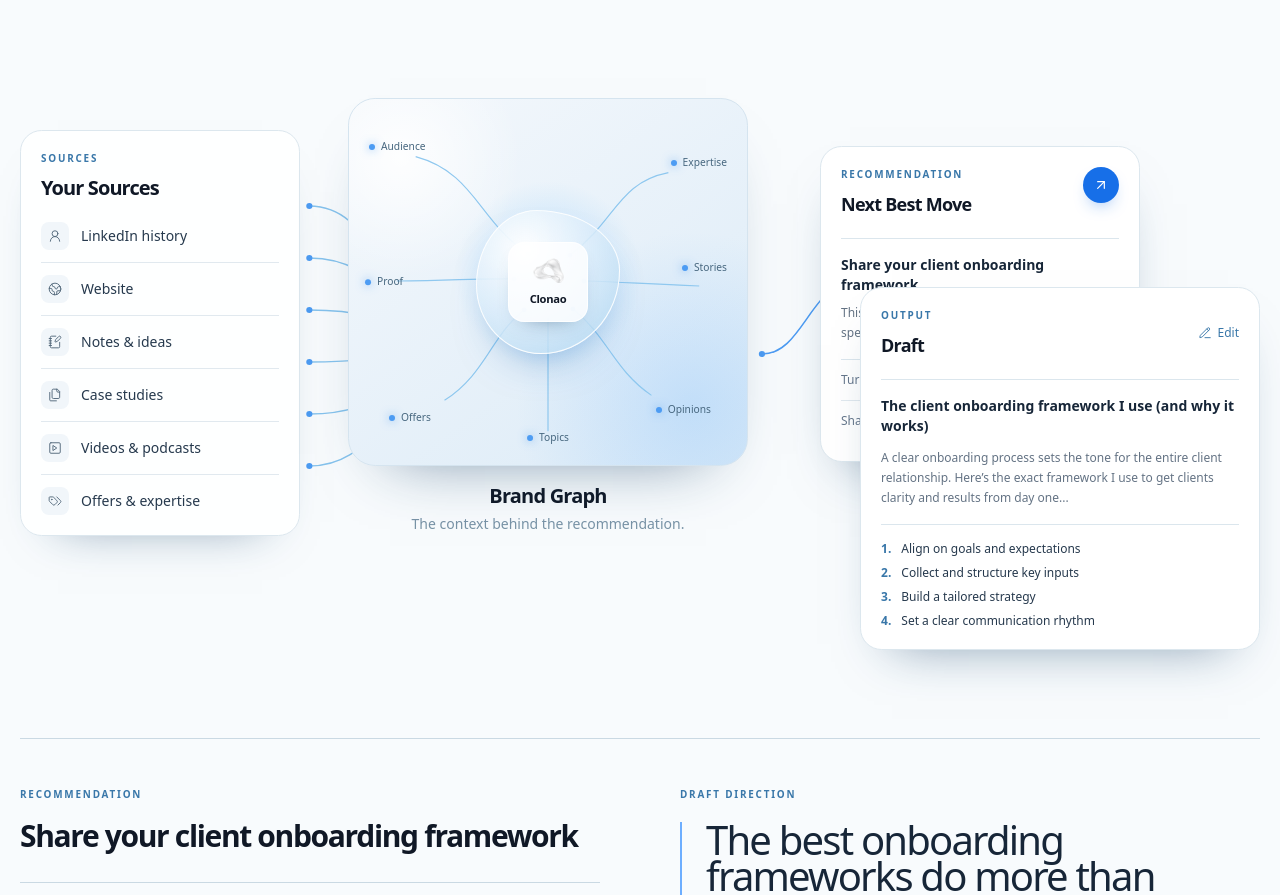
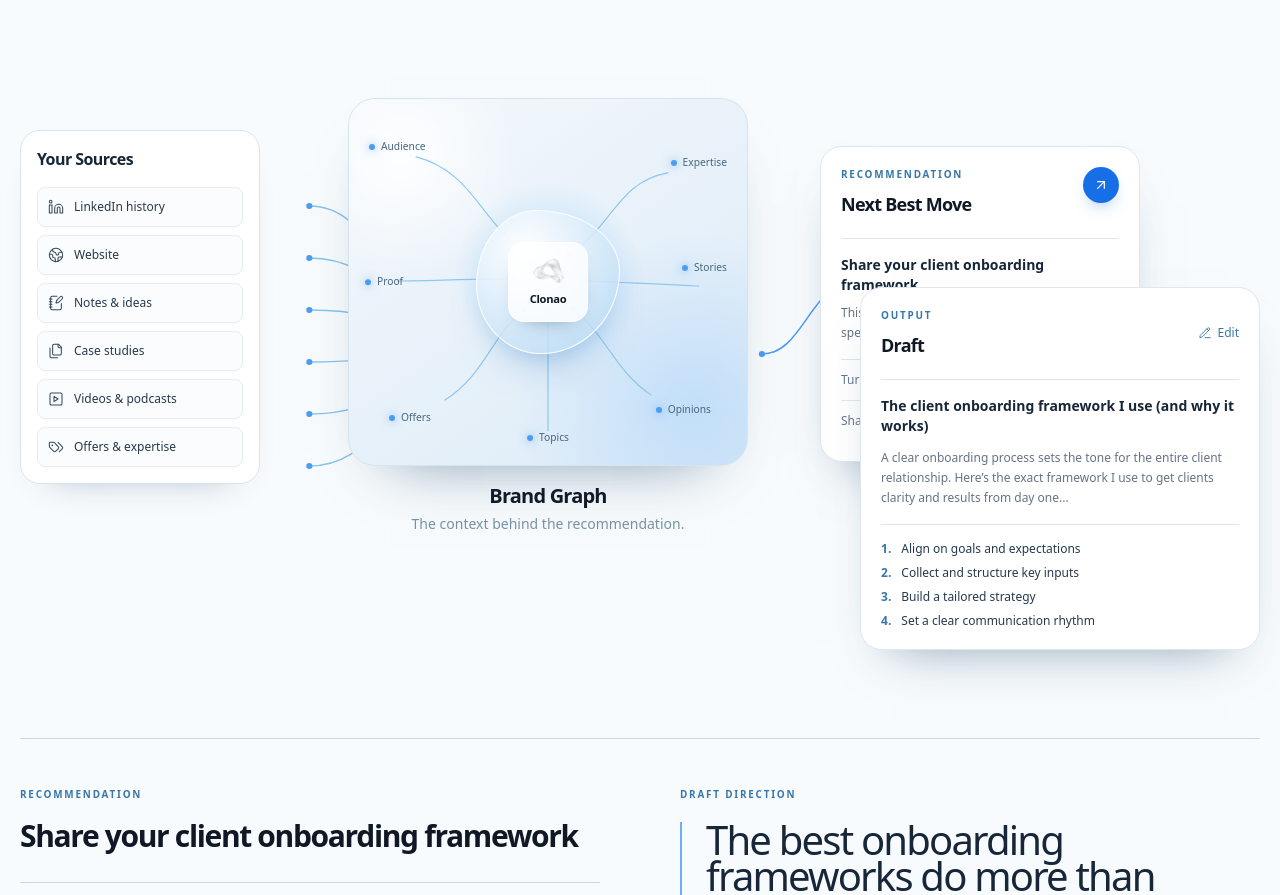
Before and after one commit to veokleo-create07/linkeldn.tool.100k, a Next.js app: page /product in a window 1280 px wide. Shown: the part 1680-2575 px from the top of the page. Built offline with nearby package versions, Linux system fonts and the light colour scheme.

Commit message:
refine: isolate product sources card

```diff
--- /dev/null
+++ b/src/components/marketing/create-sources-card.tsx
@@ -0,0 +1,29 @@
+import { Files, Globe2, Linkedin, NotebookPen, PlaySquare, Tags } from "lucide-react";
+
+const sources = [
+  ["LinkedIn history", Linkedin],
+  ["Website", Globe2],
+  ["Notes & ideas", NotebookPen],
+  ["Case studies", Files],
+  ["Videos & podcasts", PlaySquare],
+  ["Offers & expertise", Tags],
+] as const;
+
+export function CreateSourcesCard({ className = "" }: { className?: string }) {
+  return (
+    <section
+      className={"w-full max-w-md rounded-[1.25rem] border border-[#dbe4eb] bg-[#ffffff] p-4 shadow-[0_18px_36px_-30px_rgba(20,65,103,0.48)] lg:w-[15rem] lg:max-w-none lg:p-4 " + className}
+      aria-labelledby="create-sources-heading"
+    >
+      <h3 id="create-sources-heading" className="text-base font-semibold tracking-[-0.035em] text-[#172638]">Your Sources</h3>
+      <div className="mt-4 space-y-2">
+        {sources.map(([label, Icon]) => (
+          <div key={label} className="flex min-h-10 items-center gap-2.5 rounded-lg border border-[#e6edf2] bg-[#fbfcfd] px-2.5 py-2">
+            <Icon className="size-4 shrink-0 text-[#33495d]" strokeWidth={1.55} aria-hidden="true" />
+            <span className="text-xs font-medium leading-4 text-[#26394d]">{label}</span>
+          </div>
+        ))}
+      </div>
+    </section>
+  );
+}
--- a/src/components/marketing/product-create.tsx
+++ b/src/components/marketing/product-create.tsx
@@ -1,13 +1,5 @@
-import { ArrowUpRight, FileText, Files, Globe2, NotebookPen, PencilLine, PlaySquare, Tags, UserRound } from "lucide-react";
-
-const sources = [
-  ["LinkedIn history", UserRound],
-  ["Website", Globe2],
-  ["Notes & ideas", NotebookPen],
-  ["Case studies", Files],
-  ["Videos & podcasts", PlaySquare],
-  ["Offers & expertise", Tags],
-] as const;
+import { ArrowUpRight, PencilLine } from "lucide-react";
+import { CreateSourcesCard } from "@/components/marketing/create-sources-card";
 const contextLabels = ["Audience", "Expertise", "Proof", "Stories", "Offers", "Opinions", "Topics"];
 const outline = ["Align on goals and expectations", "Collect and structure key inputs", "Build a tailored strategy", "Set a clear communication rhythm"];
 
@@ -34,7 +26,7 @@ function DesktopCreateSystem() {
   return (
     <div className="relative mt-14 hidden h-[38rem] lg:mt-16 lg:block" aria-label="Sources flow into the Brand Graph, next best move, and draft">
       <DesktopConnectors />
-      <SourcesPanel className="absolute left-0 top-20 z-10 w-[17.5rem]" />
+      <CreateSourcesCard className="absolute left-0 top-20 z-10" />
       <BrandGraph className="absolute left-[20.5rem] top-12 z-10 w-[25rem]" />
       <NextMoveCard className="absolute right-[7.5rem] top-24 z-20 w-[20rem]" />
       <DraftCard className="absolute bottom-2 right-0 z-20 w-[25rem]" />
@@ -49,16 +41,6 @@ function DesktopConnectors() {
       <path d="M718 304C762 304 764 220 832 220M1032 220C1090 220 1039 444 930 444" stroke="#4d9cf3" strokeWidth="1.5" strokeLinecap="round" />
       <circle cx="280" cy="156" r="3" fill="#4d9cf3" /><circle cx="280" cy="208" r="3" fill="#4d9cf3" /><circle cx="280" cy="260" r="3" fill="#4d9cf3" /><circle cx="280" cy="312" r="3" fill="#4d9cf3" /><circle cx="280" cy="364" r="3" fill="#4d9cf3" /><circle cx="280" cy="416" r="3" fill="#4d9cf3" /><circle cx="414" cy="304" r="3" fill="#4d9cf3" /><circle cx="718" cy="304" r="3" fill="#4d9cf3" /><circle cx="832" cy="220" r="3" fill="#4d9cf3" /><circle cx="1032" cy="220" r="3" fill="#4d9cf3" /><circle cx="930" cy="444" r="3" fill="#4d9cf3" />
     </svg>
-  );
-}
-
-function SourcesPanel({ className = "" }: { className?: string }) {
-  return (
-    <section className={"rounded-[1.35rem] border border-[#dce7ee] bg-white/90 p-5 shadow-[0_24px_48px_-38px_rgba(20,65,103,0.6)] " + className} aria-labelledby="create-sources-heading">
-      <p className="text-[0.62rem] font-semibold uppercase tracking-[0.18em] text-[#3977a9]">Sources</p>
-      <h3 id="create-sources-heading" className="mt-2 text-xl font-semibold tracking-[-0.045em] text-[#101826]">Your Sources</h3>
-      <div className="mt-5 divide-y divide-[#e1e9ef]">{sources.map(([label, Icon]) => <div key={label} className="flex items-center gap-3 py-3 first:pt-0 last:pb-0"><span className="flex size-7 shrink-0 items-center justify-center rounded-lg bg-[#f1f6fa] text-[#53697b]"><Icon className="size-3.5" strokeWidth={1.6} aria-hidden="true" /></span><span className="text-sm font-medium text-[#26394d]">{label}</span></div>)}</div>
-    </section>
   );
 }
 
@@ -103,7 +85,7 @@ function DraftCard({ className = "" }: { className?: string }) {
 }
 
 function MobileCreateSystem() {
-  return <div className="mt-12 space-y-8 lg:hidden" aria-label="Create flow from sources to draft"><SourcesPanel /><div className="flex justify-center text-[#4d9cf3]" aria-hidden="true">↓</div><BrandGraph /><div className="flex justify-center text-[#4d9cf3]" aria-hidden="true">↓</div><NextMoveCard /><div className="flex justify-center text-[#4d9cf3]" aria-hidden="true">↓</div><DraftCard /></div>;
+  return <div className="mt-12 space-y-8 lg:hidden" aria-label="Create flow from sources to draft"><CreateSourcesCard /><div className="flex justify-center text-[#4d9cf3]" aria-hidden="true">↓</div><BrandGraph /><div className="flex justify-center text-[#4d9cf3]" aria-hidden="true">↓</div><NextMoveCard /><div className="flex justify-center text-[#4d9cf3]" aria-hidden="true">↓</div><DraftCard /></div>;
 }
 
 function graphLabelPosition(index: number) {
```
